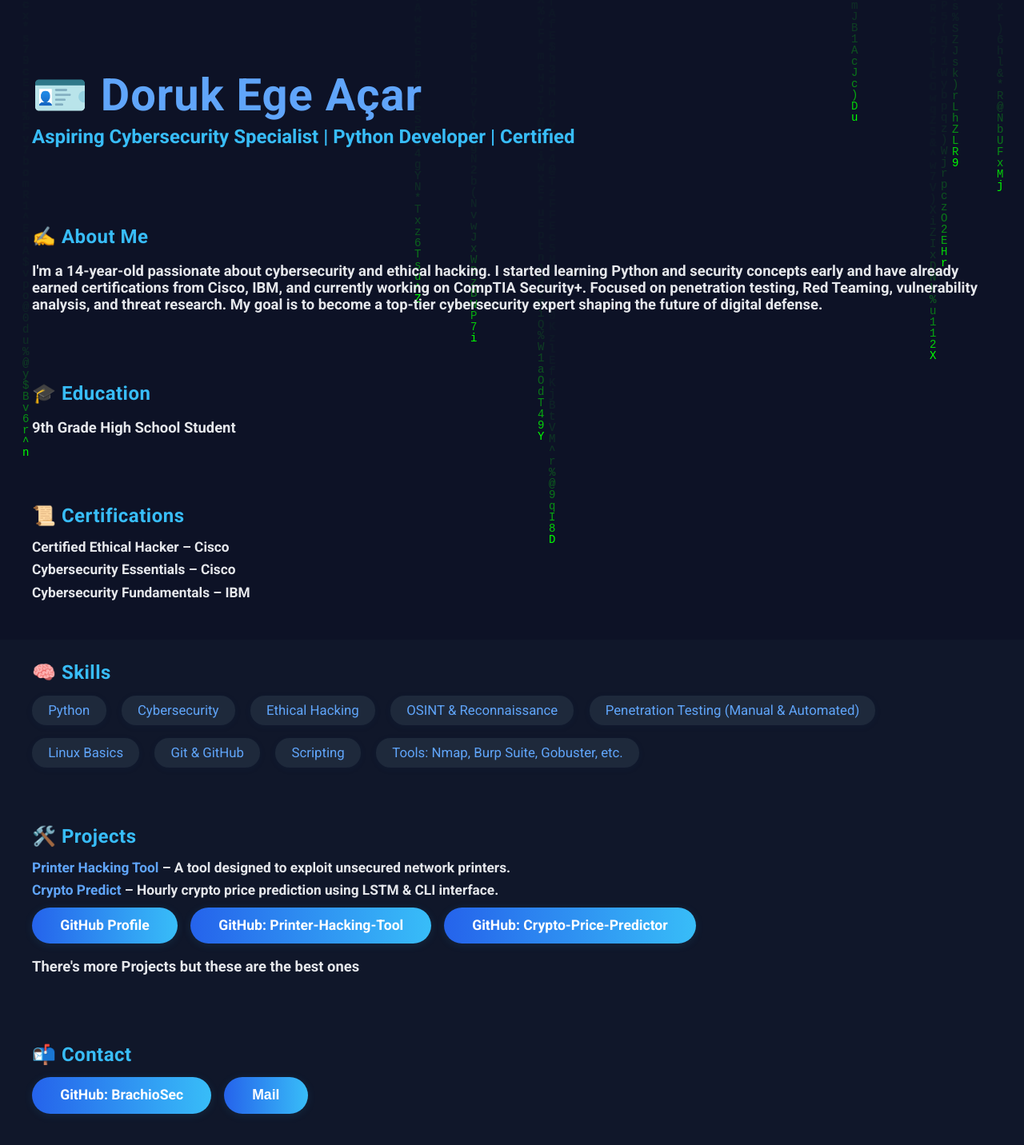
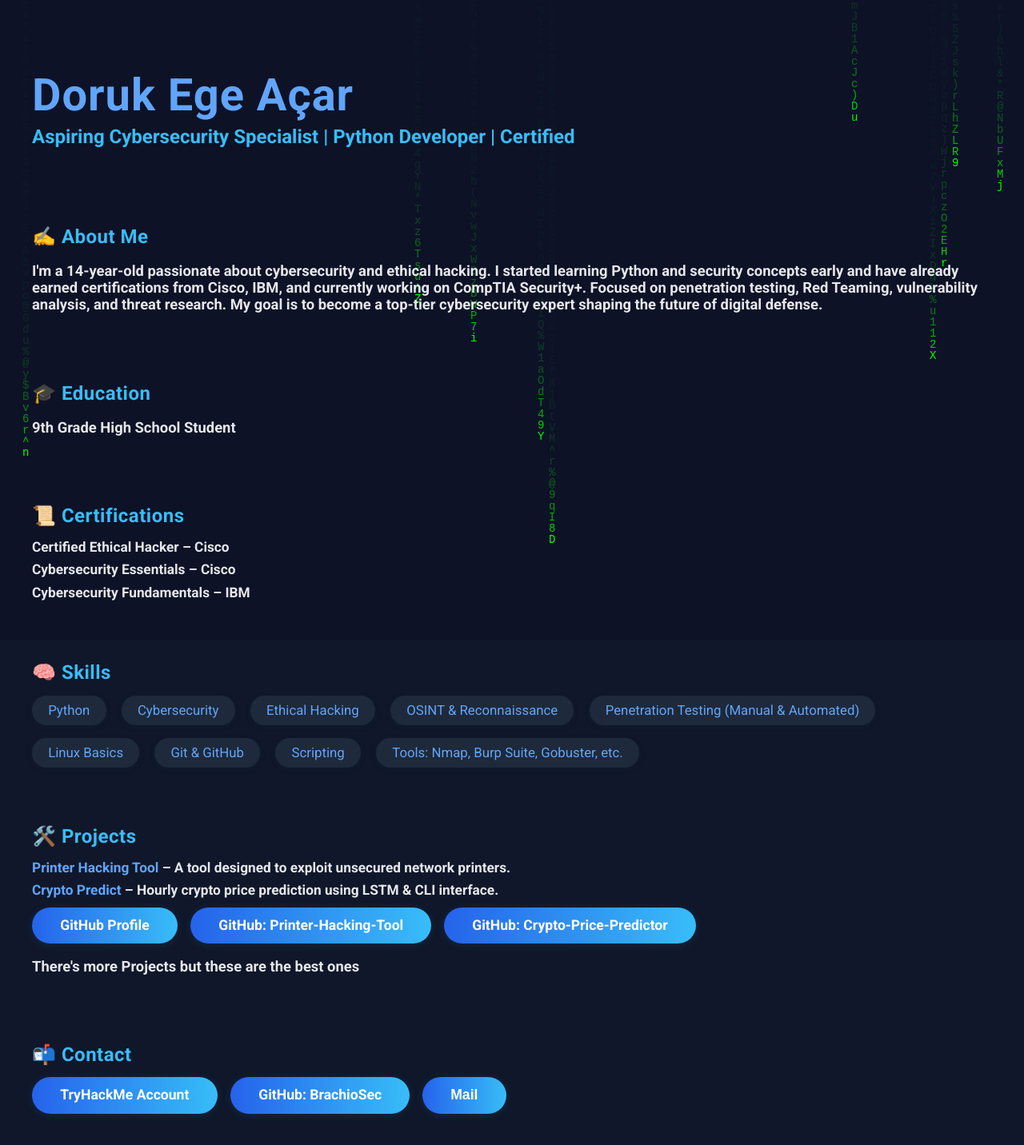
Before and after one commit to BrachioSec/brachiosec.github.io, a plain HTML site: page index.html in a window 1280 px wide. Shown: the whole page at 80% size. Drawn offline with Linux system fonts and the light colour scheme; animation ran at ten frames a second.

Commit message:
Update index.html
added the tryhackme account button

```diff
--- a/index.html
+++ b/index.html
@@ -186,7 +186,7 @@
 
   <div class="main-content">
     <header>
-      <h1>🪪 Doruk Ege Açar</h1>
+      <h1> Doruk Ege Açar</h1>
       <div class="title">
         Aspiring Cybersecurity Specialist | Python Developer | Certified
       </div>
@@ -277,6 +277,9 @@
     <section>
       <h2>📬 Contact</h2>
       <div class="button-group">
+        <a class="btn" href="https://tryhackme.com/p/Brachiosaurus" target="_blank"
+          >TryHackMe Account</a
+        >
         <a class="btn" href="https://github.com/BrachioSec" target="_blank"
           >GitHub: BrachioSec</a
         >
```
